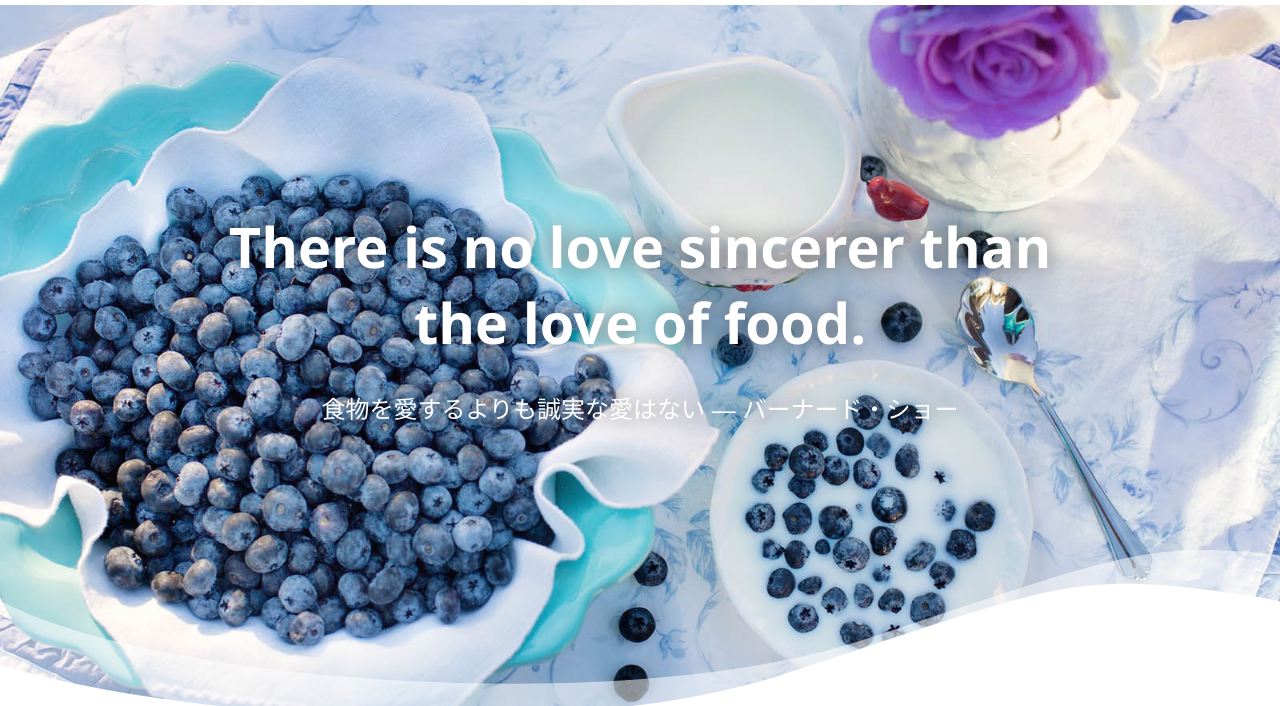
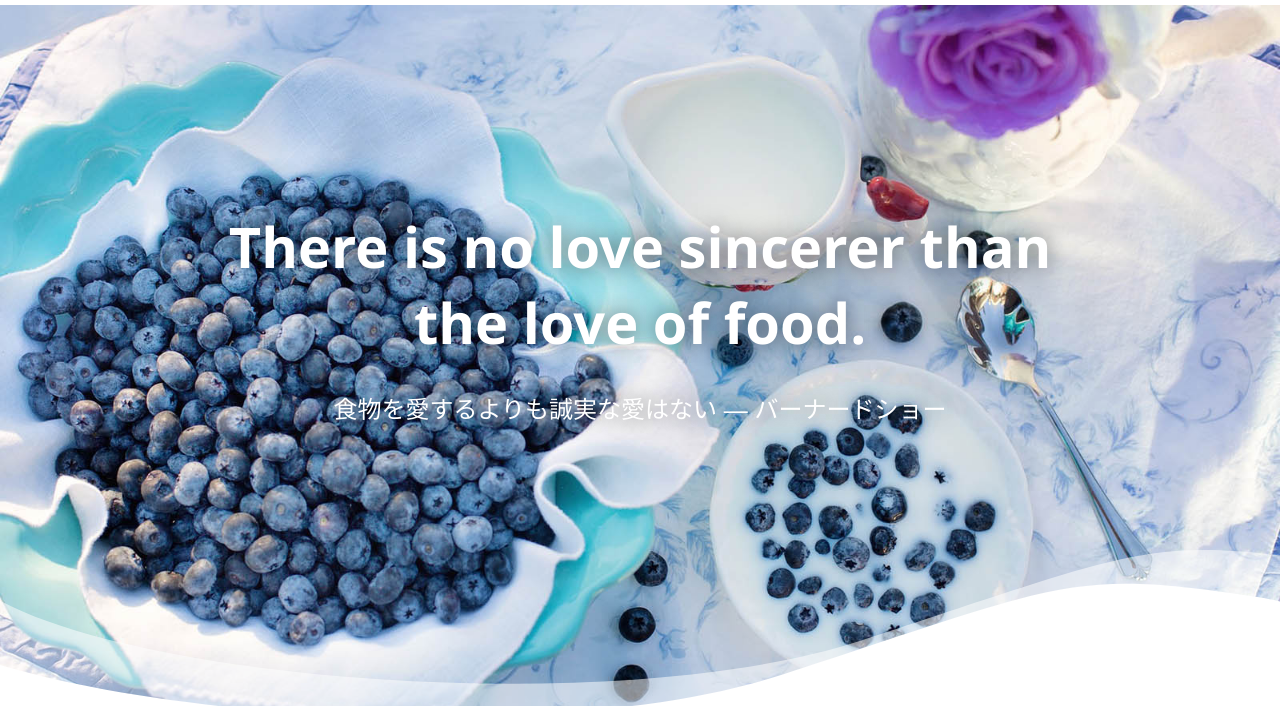
Before and after one commit to fumi1103/fumi-s-blog, a Gatsby site: page / in a window 1280 px wide. Shown: the part 95-801 px from the top of the page. Built offline with nearby package versions, Linux system fonts and the light colour scheme; Gatsby itself is replaced by a stand-in of ours.

Commit message:
faildproof

```diff
--- a/src/pages/index.js
+++ b/src/pages/index.js
@@ -23,7 +23,7 @@ export default () => (
       </figure>
       <div className="catch">
         <h1>There is no love sincerer than<br /> the love of food.</h1>
-        <p>食物を愛するよりも誠実な愛はない ― バーナード・ショー</p>
+        <p>食物を愛するよりも誠実な愛はない ― バーナードショー</p>
       </div>
       <div className="wave">
         <img src="images/wave.svg" alt="" />
```
